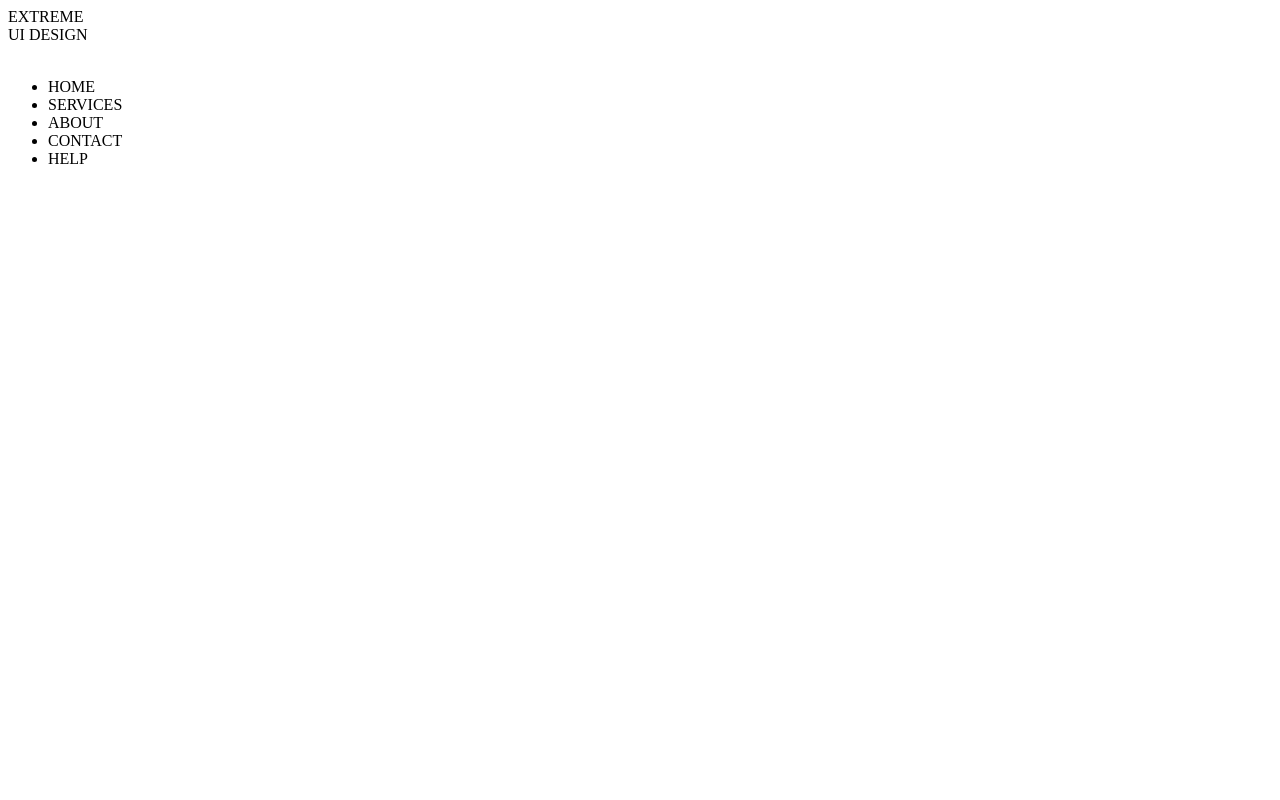
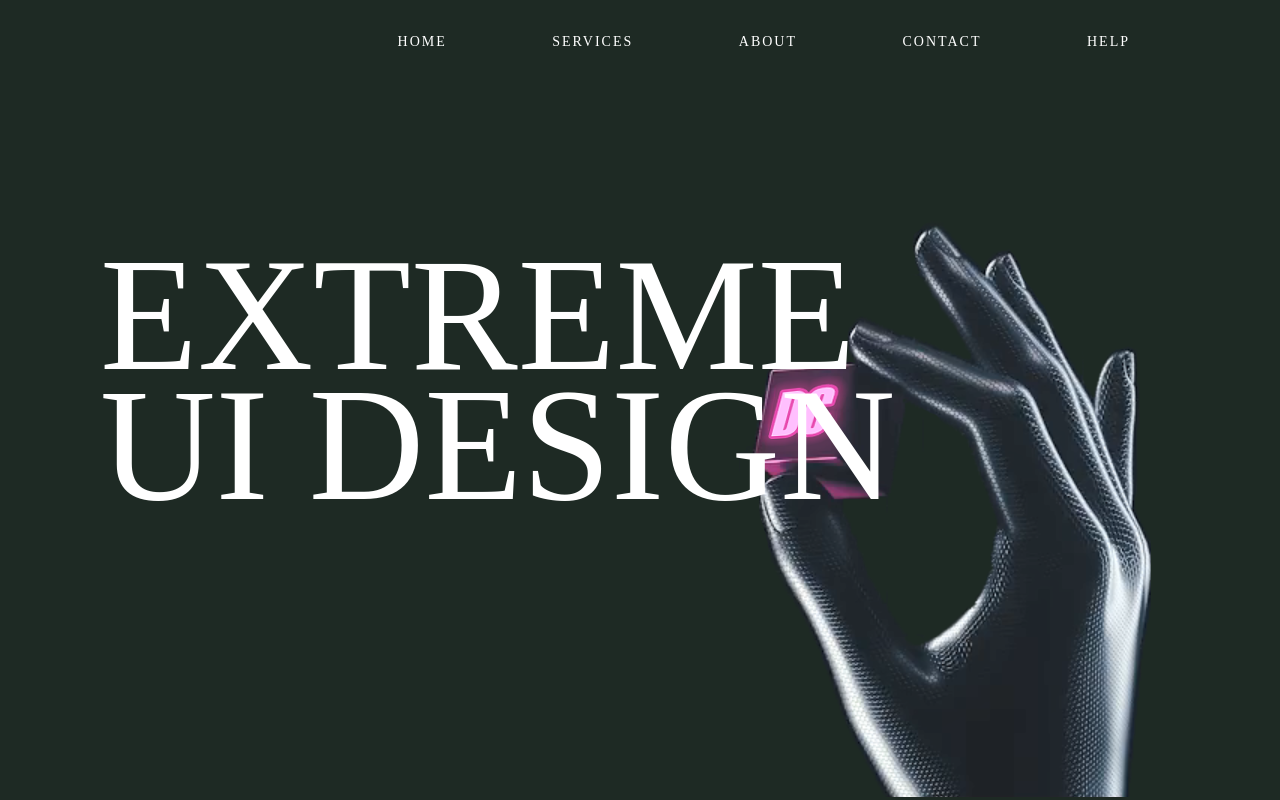
Before and after one commit to samseen/animated-landing, a plain HTML site: page index.html in a window 1280 px wide. Drawn offline with Linux system fonts and the light colour scheme.

Commit message:
Added the fonts used.

```diff
--- a/index.html
+++ b/index.html
@@ -4,6 +4,7 @@
     <meta charset="UTF-8">
     <meta name="viewport" content="width=device-width, initial-scale=1.0">
     <title>Document</title>
+    <link rel="stylesheet" href="style.css">
 </head>
 <body>
     <div id="main">
--- a/style.css
+++ b/style.css
@@ -0,0 +1,129 @@
+body {
+    margin: 0px;
+    background: #1E2A24;
+}
+
+#main {
+    width: 100%;
+    height: 100%;
+    position: absolute;
+    overflow: hidden;
+}
+
+#box1 {
+    width: 530px;
+    height: 625px;
+    background-image: url('img/1.png');
+    position: absolute;
+    bottom: -100%;
+    left: 30%;
+    animation: anim 2s forwards, anim2 3s forwards 3s;
+}
+
+#box1:after {
+    content: '';
+    position: absolute;
+    width: 530px;
+    height: 625px;
+    background-image: url('img/2.png');
+    left: 0px;
+    z-index: -1;
+}
+
+@keyframes anim {
+    from {
+        bottom: -100%;
+    }
+    to {
+        bottom: 0%;
+    }
+}
+
+@keyframes anim2 {
+    from {
+        left: 30%;
+        width: 530px;
+    }
+    to {
+        width: 0px;
+        left: 50%;
+    }
+}
+
+#box2 {
+    width: auto;
+    height: auto;
+    font-family: 'Bahnschrift Condensed';
+    color: white;
+    font-size: 10em;
+    font-weight: 500;
+    line-height: 130px;
+    position: absolute;
+    top: 250px;
+    left: 100px;
+    overflow: hidden;
+}
+
+#text {
+    position: relative;
+    left: -100%;
+    animation: anim3 2s forwards 3s;
+}
+
+@keyframes anim3 {
+    from {
+        left: -100%;
+    }
+    to {
+        left: 0%;
+    }
+}
+
+#box3 {
+    overflow: hidden;
+}
+
+#container {
+    width: 100%;
+    position: absolute;
+    top: -100%;
+    animation: anim4 2s forwards 2.5s;
+}
+
+#logo {
+    float: left;
+    margin-left: 100px;
+    margin-top: 20px;
+}
+
+#logo img {
+    width: 50px;
+}
+
+#menu {
+    font-family: 'Behnschrift Condensed';
+    font-size: 14px;
+    color: white;
+    letter-spacing: 2px;
+    margin-right: 150px;
+    margin-top: 20px;
+    float: right;
+}
+
+#menu ul {
+    list-style: none;
+}
+
+#menu ul li {
+    display: inline-block;
+    margin-left: 100px;
+}
+
+@keyframes anim4 {
+    from {
+        top: -100%;
+    }
+    to {
+        top: 0%;
+    }
+}
```
Also changed, not shown: fonts/BAHNSCHRIFT 1.TTF (added), fonts/BAHNSCHRIFT 10.TTF (added), fonts/BAHNSCHRIFT 11.TTF (added), fonts/BAHNSCHRIFT 12.TTF (added), fonts/BAHNSCHRIFT 13.TTF (added), fonts/BAHNSCHRIFT 14.TTF (added), fonts/BAHNSCHRIFT 2.TTF (added), fonts/BAHNSCHRIFT 3.TTF (added), fonts/BAHNSCHRIFT 4.TTF (added), fonts/BAHNSCHRIFT 5.TTF (added), fonts/BAHNSCHRIFT 6.TTF (added), fonts/BAHNSCHRIFT 7.TTF (added), fonts/BAHNSCHRIFT 8.TTF (added), fonts/BAHNSCHRIFT 9.TTF (added), 3 more files.
